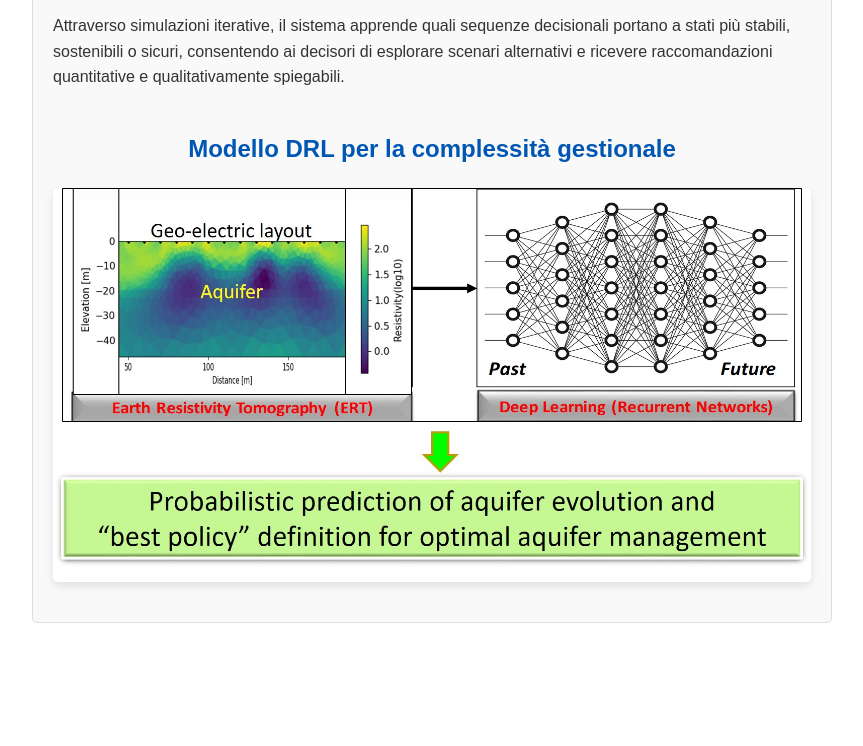
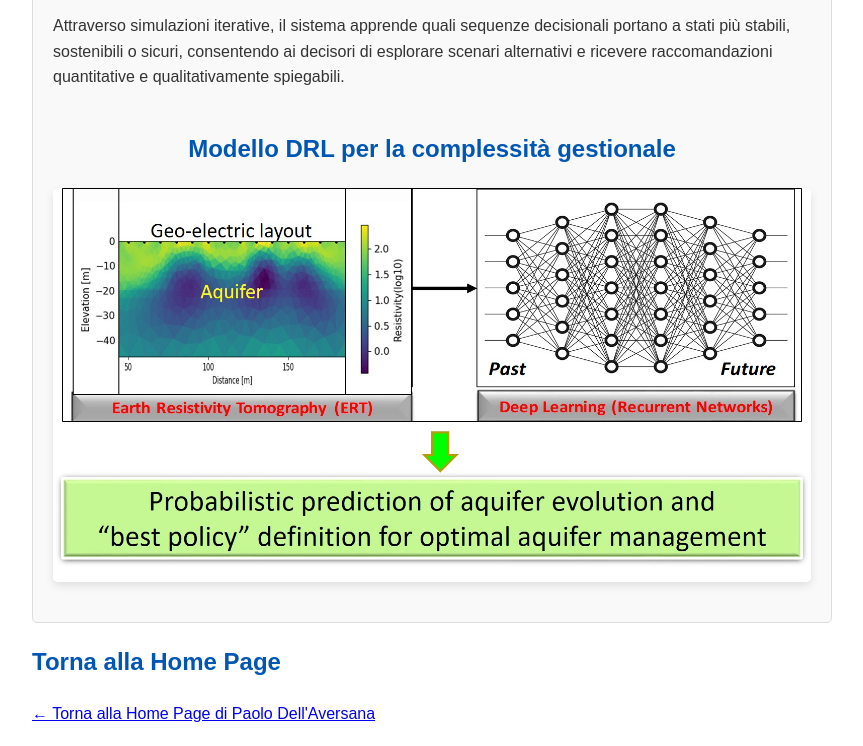
Before and after one commit to dellaversanapaolo-bot/ai-consultancy, a plain HTML site: page dr_management_complessita.html in a window 1280 px wide. Shown: the part 612-1358 px from the top of the page, without its empty margins (208-1071 px from the left). Before the commit the page ends 1255 px from the top, so only its background shows below. Drawn offline with Linux system fonts and the light colour scheme.

Commit message:
Update dr_management_complessita.html

```diff
--- a/dr_management_complessita.html
+++ b/dr_management_complessita.html
@@ -83,5 +83,13 @@
         <img src="RL_per_management.jpg" alt="Deep Reinforcement Learning per il management della complessità">
     </div>
 
+
+<section>
+    <h2>Torna alla Home Page</h2>
+    <p><a href="index.html">← Torna alla Home Page di Paolo Dell'Aversana</a></p>
+</section>
+
+
 </body>
+
 </html>
```
